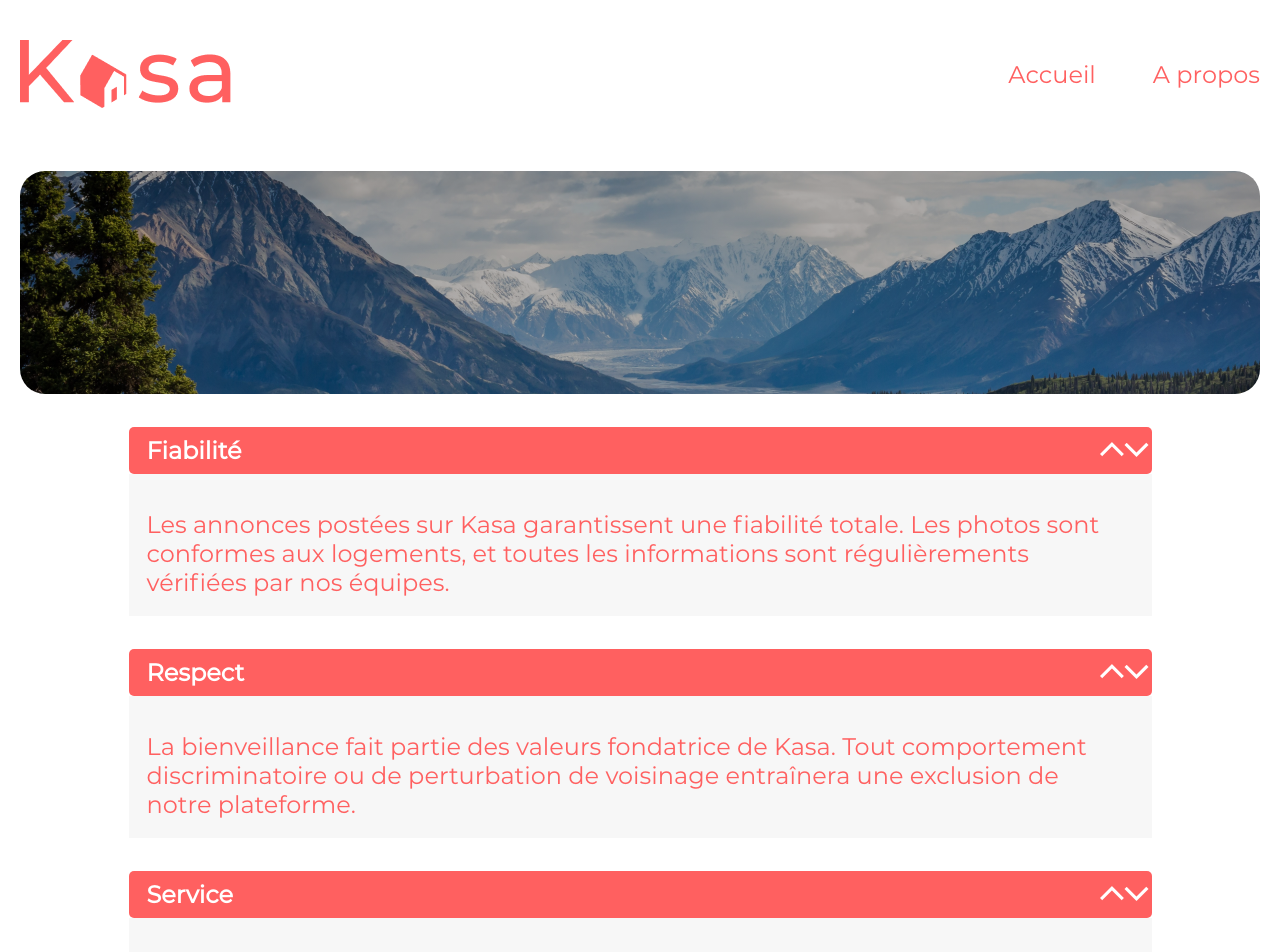
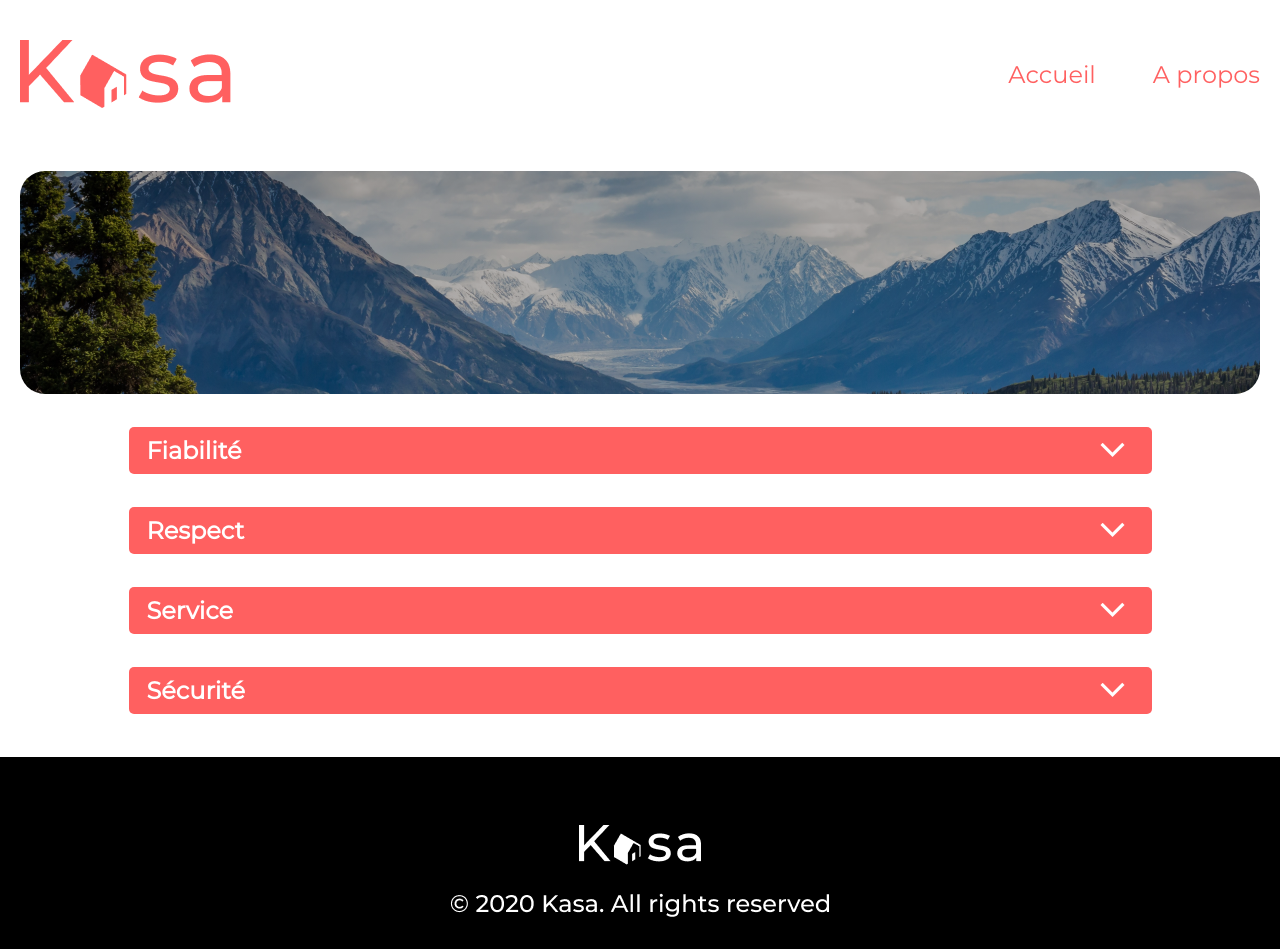
Before and after one commit to AmandaSrisourath/AmandaSrisourath_11_27072021, a React (Create React App) app: page /about in a window 1280 px wide. Shown: the top 952 px of the page. Built offline with nearby package versions, Linux system fonts and the light colour scheme.

Commit message:
update descriptions about page

```diff
--- a/src/App.css
+++ b/src/App.css
@@ -132,9 +132,13 @@ h1 {
   padding-top: 9px;
 }
 
+h1:hover {
+  cursor: pointer;
+}
+
 p.description {
   margin: 0;
-  padding: 36px 27px 19px 18px;
+  padding: 34px 27px 19px 18px;
   font-size: 24px;
 }
 
--- a/src/Pages/About/Description.js
+++ b/src/Pages/About/Description.js
@@ -3,19 +3,33 @@ import arrowOpen from "../../Assets/arrow-open.png";
 import arrowClose from "../../Assets/arrow-close.png";
 
 class Description extends React.Component {
+    constructor(props) {
+        super(props);
+        this.state = {isOpen: false};
+    }
+
+    handleClick = () => {
+        this.setState({
+            isOpen: !this.state.isOpen,
+        });
+    }
+
     render() {
         const {name} = this.props;
         const {description} = this.props;
         return (
             <div>
-                <div id="title">
-                    <h1>{ name }</h1>
-                    <img className="arrow" src={ arrowOpen } />
-                    <img className="arrow" src={ arrowClose } />
+                <div onClick={this.handleClick} id="title">
+                    <h1 >{name} </h1>
+                    <img className="arrow" src={this.state.isOpen ? arrowOpen : arrowClose} />
                 </div>
-                <div id="description">
-                    <p className="description">{ description }</p>
-                </div>
+                {
+                    this.state.isOpen && (
+                        <div id="description">
+                            <p className="description">{description} </p>
+                        </div>
+                    )
+                }
             </div>
         )
     }
--- a/src/Pages/About/index.js
+++ b/src/Pages/About/index.js
@@ -14,7 +14,7 @@ class About extends React.Component {
 
                 <Description name="Fiabilité" description="Les annonces postées sur Kasa garantissent une fiabilité totale. Les photos sont conformes aux logements, et toutes les informations sont régulièrements vérifiées par nos équipes." />
                 <Description name ="Respect" description="La bienveillance fait partie des valeurs fondatrice de Kasa. Tout comportement discriminatoire ou de perturbation de voisinage entraînera une exclusion de notre plateforme." />
-                <Description name="Service" description="Nos équipes se tinnes à votre disposition pour vous fournir une expérience parfaite. N'hésitez pas à nous contacter si vous avez la moindre question." />
+                <Description name="Service" description="Nos équipes se tiennes à votre disposition pour vous fournir une expérience parfaite. N'hésitez pas à nous contacter si vous avez la moindre question." />
                 <Description name="Sécurité" description="La sécurité est la priorité de Kasa. aussi bien pour nos hôtes que pour les voyageurs, chaque logement correspond aux critères de sécurité établis par nos services. En laissent une note aussi bien à l'hôte qu'au locataire, cela permet à nos équipes de vérifier que les standards sont bien respectés. Nous organisons également des ateliers sur la sécurité domestique pour nos hôtes." />
 
                 <Footer />
```
